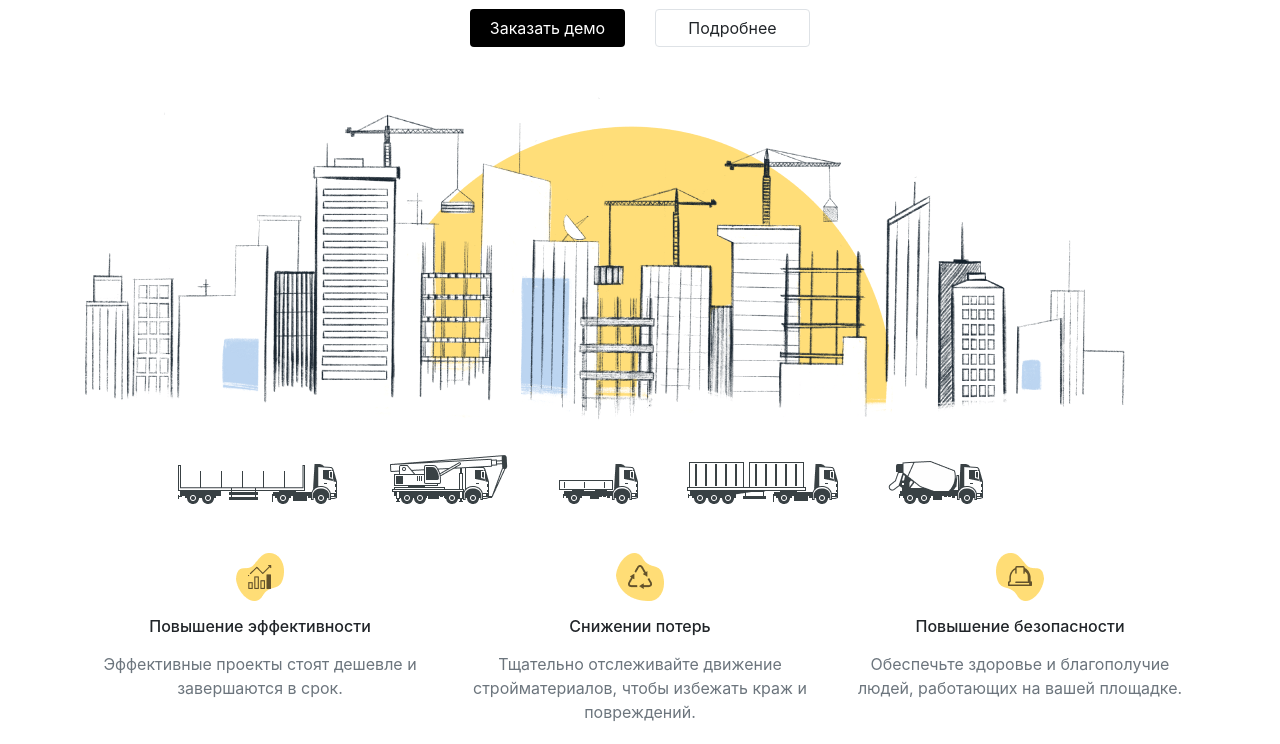
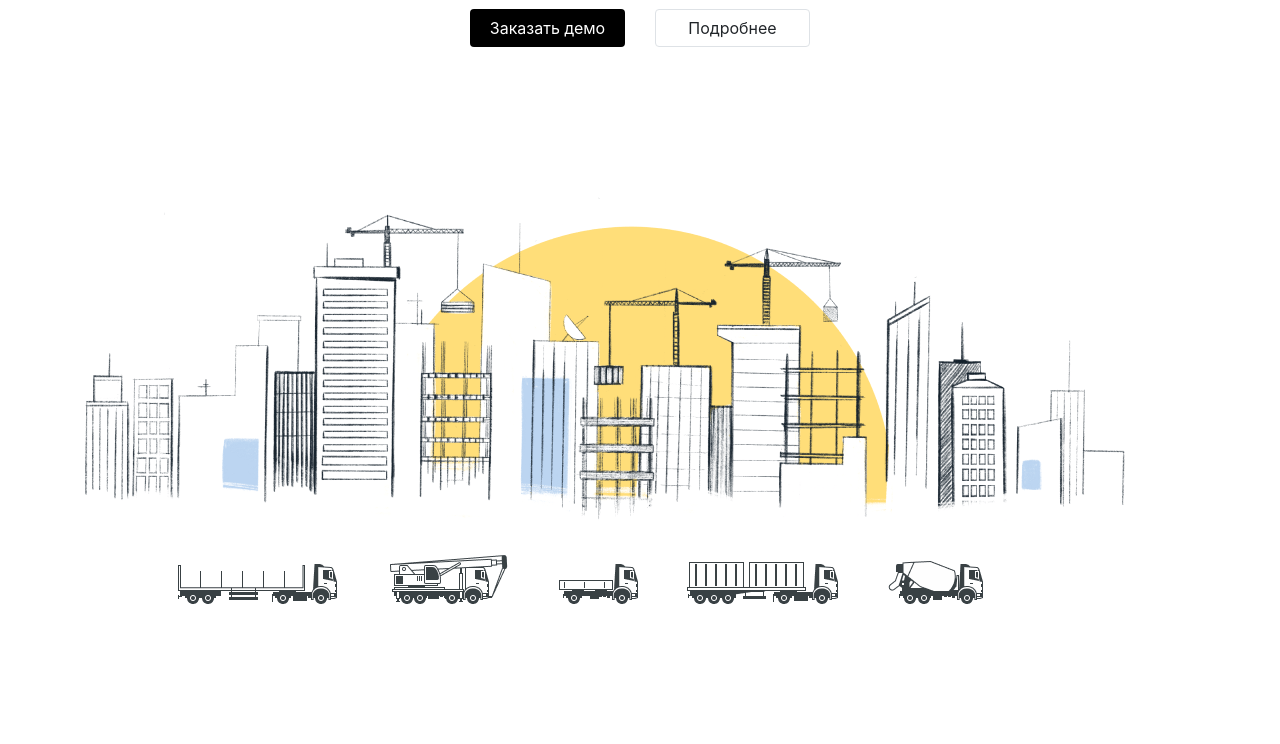
Before and after one commit to eich47/building, a website: page index.html in a window 1280 px wide. Shown: the part 208-952 px from the top of the page. Drawn offline with nearby package versions, Linux system fonts and the light colour scheme.

Commit message:
нижний отступ для секций

```diff
--- a/css/style.css
+++ b/css/style.css
@@ -1,6 +1,9 @@
 /*global*/
 .bg-black{
     background-color: #000000;
+}
+.ms{
+    margin-bottom: 148px;
 }
 
 /*navbar*/
--- a/index.html
+++ b/index.html
@@ -65,7 +65,7 @@
     </div>
 
     <!--    секция название-->
-    <section class="name-site mb-5">
+    <section class="name-site ms">
       <div class="container">
         <div class="row justify-content-center">
           <div class="col-9 mb-4">
@@ -100,7 +100,7 @@
       </div>
     </div>
     <!--    картинка грузовиков-->
-    <div class="container mb-5">
+    <div class="container ms">
       <div class="row no-gutters justify-content-center">
         <div class="col-10">
           <img src="image/track.png" alt="грузовики" class="img-fluid" />
@@ -108,7 +108,7 @@
       </div>
     </div>
     <!--    блок три ячейки: фото - залоговок текст -->
-    <div class="container block-photo-title-text">
+    <div class="container block-photo-title-text ms">
       <h2 class="sr-only">Цели компании</h2>
       <div class="row">
         <!--        1-->
```
